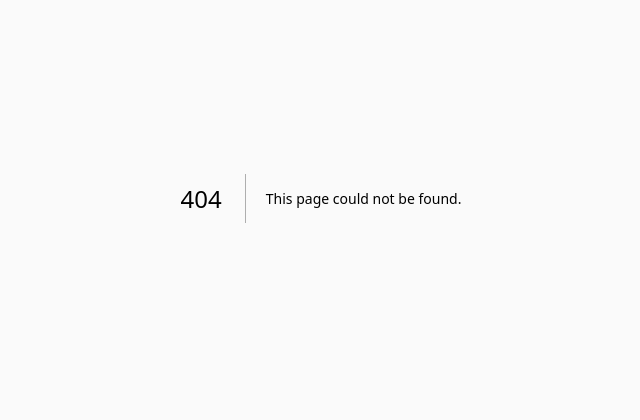
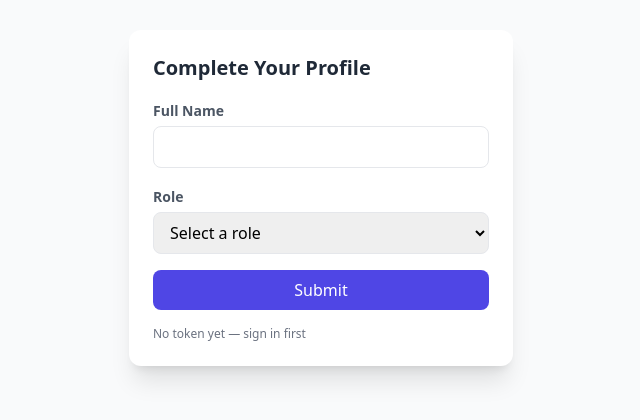
Before and after one commit to wnmay/horo, a Next.js app in the folder web/: page /profile in a window 1280 px wide. Before the commit this address had no page. Shown: the part 202-622 px from the top of the page, without its empty margins (319-959 px from the left). Built offline with nearby package versions, Linux system fonts and the light colour scheme; no server answers.

Commit message:
feat: redirect to set up profile page if log in as new user

```diff
--- /dev/null
+++ b/web/src/app/profile/page.tsx
@@ -0,0 +1,115 @@
+"use client";
+
+import { useEffect, useMemo, useState } from "react";
+import { useRouter, useSearchParams } from "next/navigation";
+import { auth } from "../../firebase/firebase";
+
+export default function ProfilePage() {
+  const router = useRouter();
+  const searchParams = useSearchParams();
+  const queryToken = useMemo(
+    () => searchParams.get("token") ?? "",
+    [searchParams]
+  );
+
+  const [idToken, setIdToken] = useState<string>(queryToken);
+  const [fullName, setFullName] = useState("");
+  const [role, setRole] = useState("");
+  const [isSubmitting, setIsSubmitting] = useState(false);
+  const [error, setError] = useState("");
+
+  useEffect(() => {
+    (async () => {
+      if (idToken) return;
+      const user = auth.currentUser;
+      if (user) {
+        try {
+          const t = await user.getIdToken();
+          setIdToken(t);
+        } catch (err) {
+          console.error("getIdToken error", err);
+        }
+      }
+    })();
+  }, [idToken]);
+
+  const handleSubmit = async (e: React.FormEvent) => {
+    e.preventDefault();
+
+    if (!idToken) {
+      setError("Missing ID token. Please sign in again.");
+      return;
+    }
+
+    setError("");
+    setIsSubmitting(true);
+    try {
+      const res = await fetch("http://localhost:3000/api/users/register", {
+        method: "POST",
+        headers: { "Content-Type": "application/json" },
+        body: JSON.stringify({ idToken, fullName, role }),
+      });
+
+      if (!res.ok) throw new Error("Failed to register user");
+      router.push("/home");
+    } catch (err) {
+      console.error(err);
+      setError("Something went wrong. Please try again.");
+      setIsSubmitting(false);
+    }
+  };
+
+  return (
+    <main className="w-full min-h-screen flex items-center justify-center bg-gray-50">
+      <div className="w-96 bg-white shadow-xl p-6 rounded-xl">
+        <h2 className="text-xl font-semibold text-gray-800 mb-4">
+          Complete Your Profile
+        </h2>
+
+        <form onSubmit={handleSubmit} className="space-y-4">
+          <div>
+            <label className="text-sm font-bold text-gray-600">Full Name</label>
+            <input
+              type="text"
+              value={fullName}
+              onChange={(e) => setFullName(e.target.value)}
+              className="w-full mt-1 px-3 py-2 border rounded-lg focus:border-indigo-600 outline-none"
+              required
+            />
+          </div>
+
+          <div>
+            <label className="text-sm font-bold text-gray-600">Role</label>
+            <select
+              value={role}
+              onChange={(e) => setRole(e.target.value)}
+              className="w-full mt-1 px-3 py-2 border rounded-lg focus:border-indigo-600 outline-none"
+              required
+            >
+              <option value="">Select a role</option>
+              <option value="customer">ลูกดวง</option>
+              <option value="prophet">หมอดู</option>
+            </select>
+          </div>
+
+          {error && <p className="text-red-600 text-sm font-bold">{error}</p>}
+
+          <button
+            type="submit"
+            disabled={isSubmitting}
+            className={`w-full px-4 py-2 text-white font-medium rounded-lg ${
+              isSubmitting
+                ? "bg-gray-300 cursor-not-allowed"
+                : "bg-indigo-600 hover:bg-indigo-700 transition duration-300"
+            }`}
+          >
+            {isSubmitting ? "Submitting..." : "Submit"}
+          </button>
+          <p className="text-xs text-gray-500 mt-2">
+            {idToken ? "Token ready" : "No token yet — sign in first"}
+          </p>
+        </form>
+      </div>
+    </main>
+  );
+}
--- a/web/src/app/signin/page.tsx
+++ b/web/src/app/signin/page.tsx
@@ -8,6 +8,8 @@ import {
 } from "../../firebase/auth";
 import Card from "@/components/ui/card";
 import { Button } from "@/components/ui/button";
+import { jwtDecode } from "jwt-decode";
+import { FirebaseClaims } from "@/types/auth";
 
 export default function SignInPage() {
   const router = useRouter();
@@ -32,7 +34,15 @@ export default function SignInPage() {
 
   const handleGoogleSignIn = async () => {
     try {
-      await doSignInWithGoogle();
+      const { token, isNewUser } = await doSignInWithGoogle();
+      const claims = jwtDecode<FirebaseClaims>(token);
+      const hasRole = !!claims.role && claims.role.trim() !== "";
+
+      if (isNewUser || !hasRole) {
+        router.push(`/profile?token=${encodeURIComponent(token)}`);
+      } else {
+        router.push("/");
+      }
       router.push("/");
     } catch (err: any) {
       setError(err.message);
```
